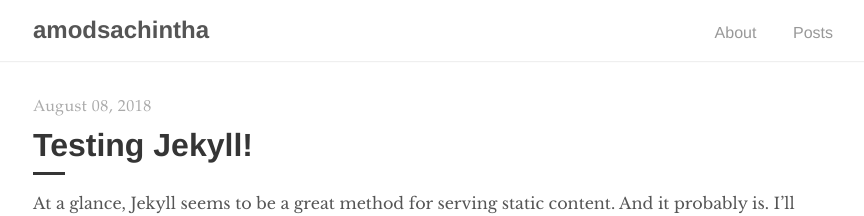
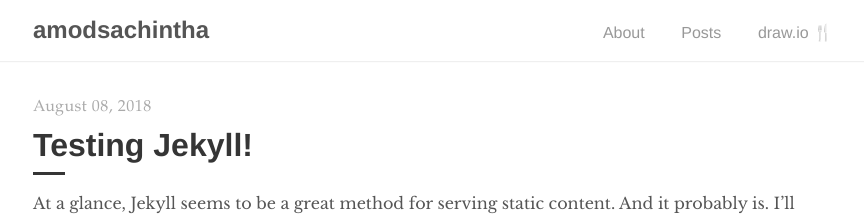
Before and after one commit to amodsachintha/amodsachintha.github.io, a Jekyll site: the page built from index.html, in a window 1280 px wide. Shown: the top 216 px of the page, without its empty margins (207-1071 px from the left). Built offline with Jekyll 4.4.1, drawn with Linux system fonts in a browser that asks for light colours; the list of posts is cut into pages by our own code.

Commit message:
added draw.io fork for gh-pages

```diff
--- a/_layouts/default.html
+++ b/_layouts/default.html
@@ -12,6 +12,7 @@
         <ul>
           <li><a href="{{ '/about' | prepend: site.baseurl }}">About</a></li>
           <li><a href="{{ site.baseurl }}/">Posts</a></li>
+          <li><a href="{{ '/drawio'}}">draw.io 🍴</a></li>
         </ul>
       </div>
     </nav>
```
